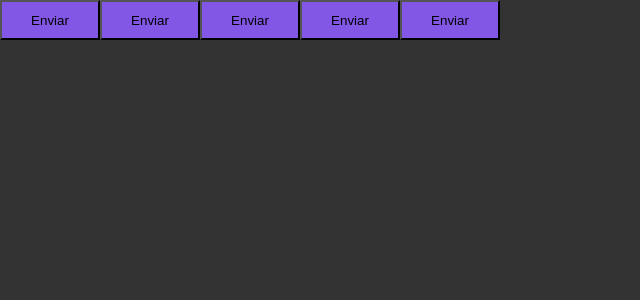
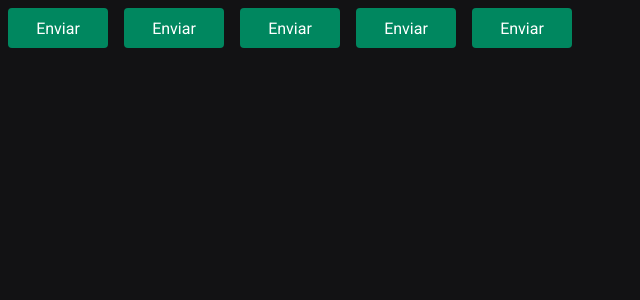
Before and after one commit to guigx7/02-ignite-timer-nf, a React (Vite) app: page / in a window 1280 px wide. Shown: the top 300 px of the page, without its empty margins (0-640 px from the left). Built offline with nearby package versions, Linux system fonts and the light colour scheme.

Commit message:
Configurado cores e fontes da aplicação

```diff
--- a/index.html
+++ b/index.html
@@ -1,9 +1,12 @@
 <!DOCTYPE html>
 <html lang="pt-br">
   <head>
+    <link rel="preconnect" href="https://fonts.googleapis.com" />
+    <link rel="preconnect" href="https://fonts.gstatic.com" crossorigin />
     <meta charset="UTF-8" />
     <link rel="icon" type="image/svg" href="./src/assets/IgniteLogo.svg" />
     <meta name="viewport" content="width=device-width, initial-scale=1, minimum-scale=1, maximum-scale=1"/>
+    <link href="https://fonts.googleapis.com/css2?family=Roboto+Mono:wght@700&family=Roboto:wght@400;700&display=swap" rel="stylesheet" />
     <title>Ignite Timer</title>
   </head>
   <body>
--- a/src/components/Button.styles.ts
+++ b/src/components/Button.styles.ts
@@ -16,9 +16,10 @@
 export const ButtonContainer = styled.button<ButtonContainerProps>`
   width: 100px;
   height: 40px;
-  ${props => {
-    return css`
-      background-color: ${props => props.theme.primary}
-    `
-  }}
+  border-radius: 4px;
+  border: 0;
+  margin: 8px;
+
+    background-color: ${props => props.theme["green-500"]};
+    color: ${props => props.theme.white};
 `;
--- a/src/styles/global.ts
+++ b/src/styles/global.ts
@@ -7,9 +7,20 @@
     box-sizing: border-box;
   }
 
+  :focus{
+    outline: 0;
+    box-shadow: 0 0 0 2px ${props => props.theme["green-500"]};
+  }
+
   body{
-    background: #333333;
-    color: #fff;
+    background: ${props => props.theme["gray-900"]};
+    color: ${props => props.theme["gray-300"]};
+  }
+
+  body, input, textarea, button {
+    font-family: 'Roboto', sans-serif;
+    font-weight: 400;
+    font-size: 1rem;
   }
 
 `
--- a/src/styles/themes/default.ts
+++ b/src/styles/themes/default.ts
@@ -1,4 +1,22 @@
 export const defaultTheme = {
-  primary: '#8257e6',
-  secondary: 'orange',
+  white: '#FFF',
+  black: '#000',
+
+  'gray-100': '#E1E1E6',
+  'gray-300': '#C4C4CC',
+  'gray-400': '#8D8D99',
+  'gray-500': '#7C7C8A',
+  'gray-600': '#323238',
+  'gray-700': '#29292E',
+  'gray-800': '#202024',
+  'gray-900': '#121214',
+
+  'green-300': '#00B37E',
+  'green-500': '#00875F',
+  'green-700': '#015F43',
+
+  'red-500': '#AB222E',
+  'red-700': '#7A1921',
+
+  'yellow-500': '#FBA94C',
 }
```
